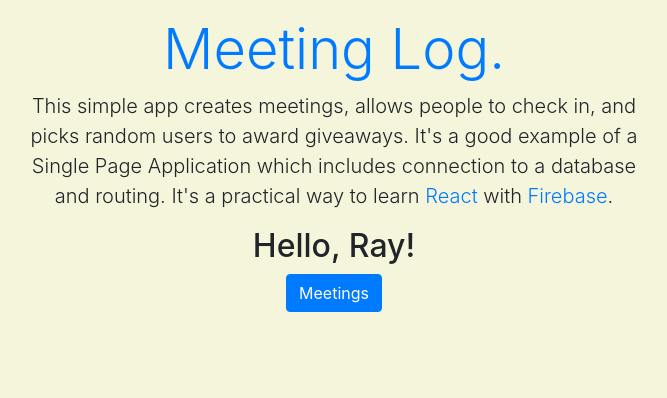
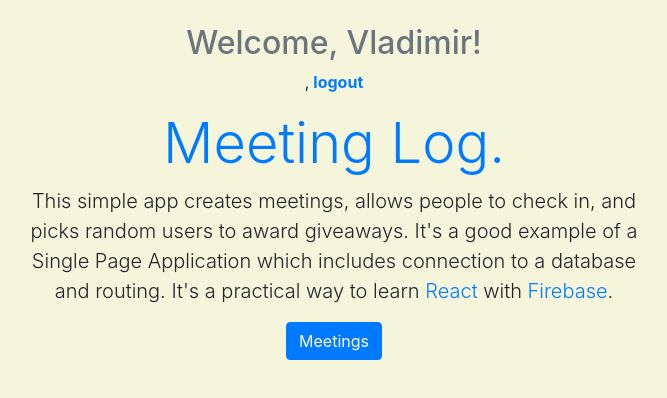
Before and after one commit to vzateychuk/myreact, a React (Create React App) app: page / in a window 1280 px wide. Shown: the top 398 px of the page, without its empty margins (306-973 px from the left). Built offline with nearby package versions, Linux system fonts and the light colour scheme.

Commit message:
Show Welcome component only if you logged in

```diff
--- a/src/App.js
+++ b/src/App.js
@@ -3,19 +3,23 @@
 import './App.css';
 
 import Home from './Home'
+import Welcome from './Welcome';
 
 class App extends Component {
 
   constructor() {
     super();
     this.state = {
-      user: 'Ray'
+      user: 'Vladimir'
     };
   }
 
   render() {
     return (
+      <div>
+        { this.state.user && <Welcome user={this.state.user}/> }
         <Home user={this.state.user}/>
+      </div>
     );
   }
 
--- a/src/Home.js
+++ b/src/Home.js
@@ -34,7 +34,6 @@
 
                 {user && (
                     <span>
-                       <h2>Hello, {user}!</h2>
                         <a href="/meetings" className="btn btn-primary">
                             Meetings
                         </a>
--- /dev/null
+++ b/src/Welcome.js
@@ -0,0 +1,20 @@
+import { Component } from "react";
+
+
+class Welcome extends Component {
+    render() {
+        const {user} = this.props;
+        return (
+            <div className="text-center">
+                <span className="text-secondary font-weight-bold pl-1">
+                    <h2>Welcome, {user}!</h2>
+                </span>,
+                <a href="/" className="font-weight-bold text-primary pl-1">
+                    logout
+                </a>
+            </div>
+        )
+    }
+}
+
+export default Welcome;
```
